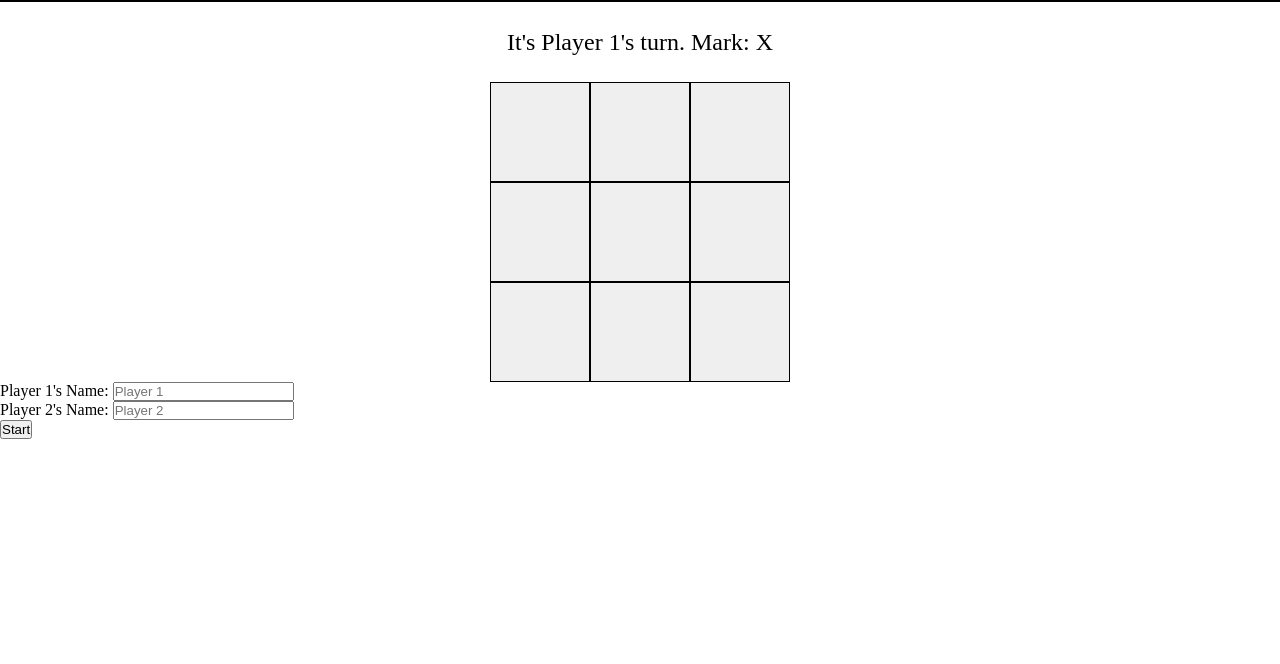
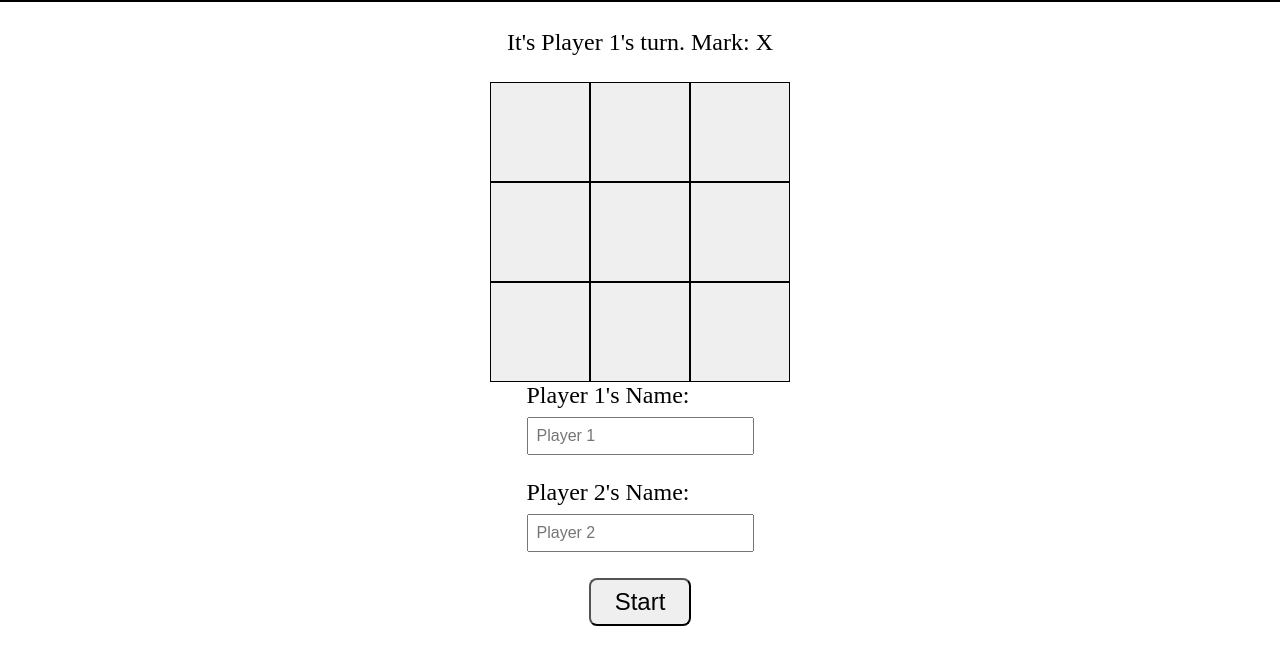
Before and after one commit to tyj916/tictactoe, a plain HTML site: page index.html in a window 1280 px wide. Shown: the part 98-762 px from the top of the page. Drawn offline with Linux system fonts and the light colour scheme.

Commit message:
Add style to player info and start button

```diff
--- a/style.css
+++ b/style.css
@@ -6,6 +6,17 @@
 
 body {
   height: 100vh;
+  font-size: 1.5rem;
+}
+
+button {
+  padding: 8px 24px;
+  font-size: 1.5rem;
+  border-radius: 8px;
+}
+
+ul {
+  list-style-type: none;
 }
 
 header {
@@ -13,7 +24,6 @@ header {
   display: flex;
   justify-content: center;
   align-items: center;
-  font-size: 1.5rem;
   border-bottom: 2px solid black;
 }
 
@@ -28,8 +38,6 @@ header {
   display: flex;
   justify-content: center;
   align-items: center;
-
-  font-size: 1.5rem;
 }
 
 #gameboard {
@@ -44,4 +52,32 @@ header {
   border: 1px solid black;
 
   font-size: 2rem;
+  border-radius: 0;
 }
+
+#player-info {
+  display: flex;
+  flex-direction: column;
+  justify-content: center;
+  align-items: center;
+  gap: 24px;
+}
+
+#player-info li {
+  display: flex;
+  flex-direction: column;
+  gap: 8px;
+}
+
+#player-info input {
+  padding: 8px;
+  font-size: 1rem;
+}
+
+.buttons {
+  height: 100px;
+  display: flex;
+  flex-direction: column;
+  justify-content: center;
+  align-items: center;
+}
```
